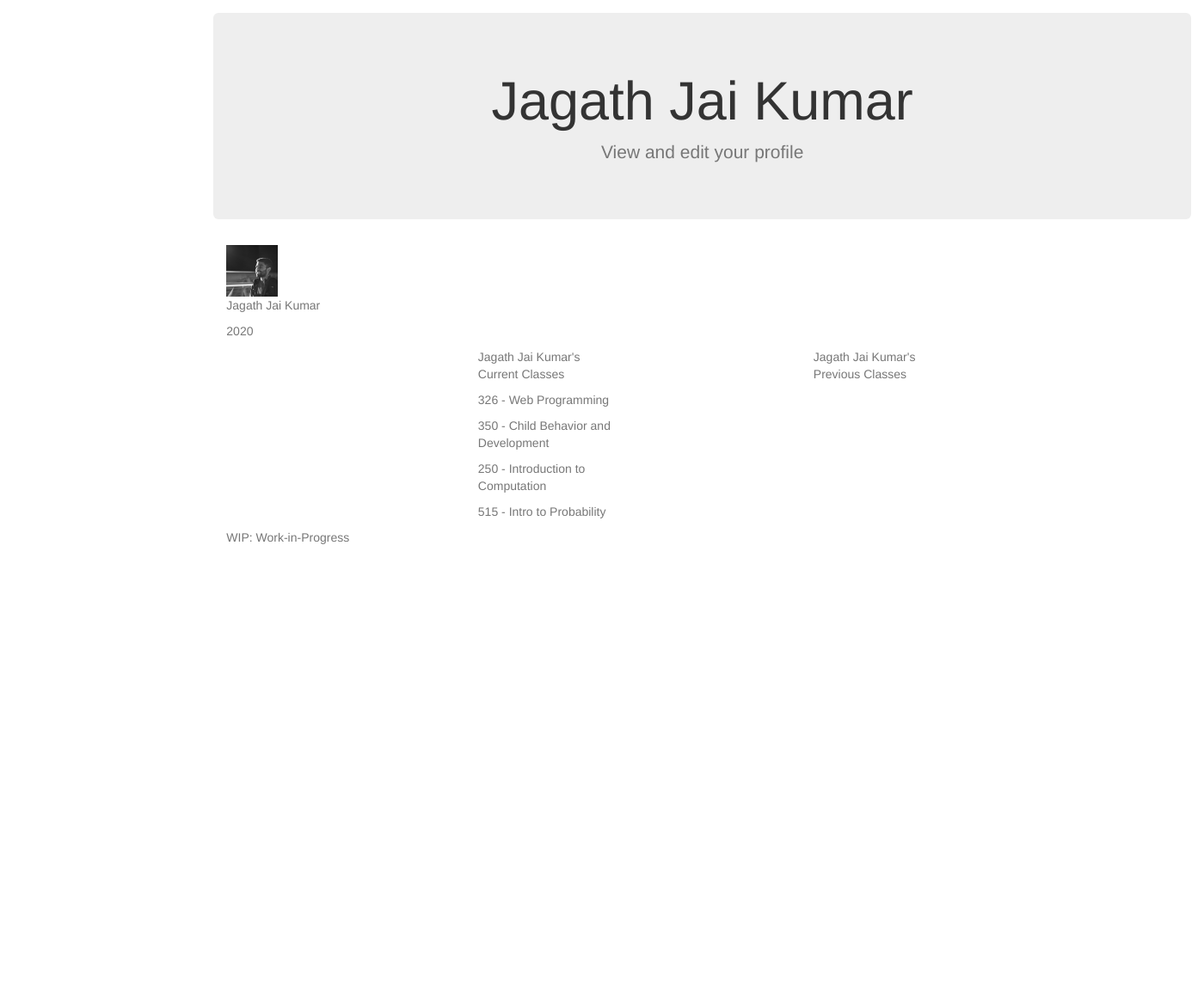
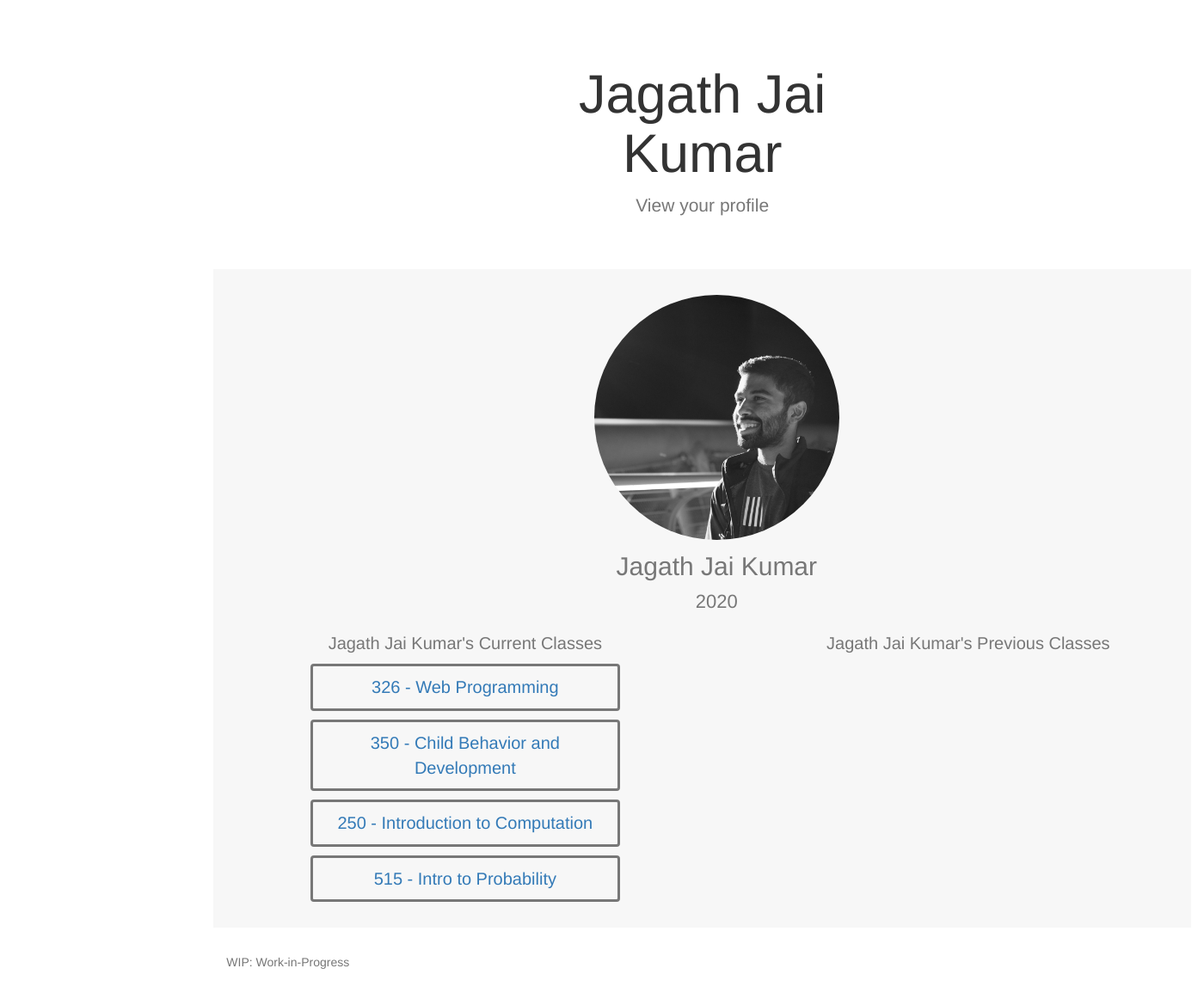
Before and after one commit to jagath-jaikumar/326-Project, a Django app: page /Tibl/myprofile/1 in a window 1400 px wide. Shown: the part 57-1219 px from the top of the page at 86% size. Before the commit the page ends 690 px from the top, so only its background shows below. Run offline with Django 3.2, Linux system fonts and the light colour scheme; data comes from the database, SQL or seed files in the repository; some libraries are stand-ins or nearby versions.

Commit message:
add classpage links

```diff
--- a/WIP/Tibl/templates/myprofile.html
+++ b/WIP/Tibl/templates/myprofile.html
@@ -1,6 +1,10 @@
 {% extends "base_generic.html" %}
 
 {% block content %}
+
+	{% load static %}
+ 	<link rel="stylesheet" href="{% static 'css/myprofile.css' %}">
+
 	<div class="navbar navbar-inverse bg-inverse">
       <div class="container d-flex justify-content-between">
         <a href="#" class="navbar-brand">Home</a>
@@ -10,19 +14,19 @@
     <section class="jumbotron text-center">
       <div class="container">
         <h1 class="jumbotron-heading">{{ student.full_name }}</h1>
-        <p class="lead text-muted">View and edit your profile</p>
+        <p class="lead text-muted">View your profile</p>
       </div>
     </section>
 
     <div class="album text-muted">
       <div class="container">
       	{% load static %}
-        <img class="profile-image" src="{% static student.profile_picture.url %}" alt="pic1" height="60" width="60">
+        <img class="profile-image" src="{% static student.profile_picture.url %}" alt="pic1">
         <p class="profile-title"> {{ student.full_name }} </p>
         <p class="profile-subheading">{{ student.grad_year }}</p>
         <div class="row">
 
-          <div class="col-md-2 col-sm-offset-3">
+          <div class="col-md-4 col-sm-offset-1">
             <!-- <div class="empty-card"></div>
             <div class="empty-card"></div>
             <div class="empty-card"></div>
@@ -32,14 +36,14 @@
             {% for section in sections %}
             	{% if section.season == "Sp" %}
 	            	<div class="class-card">
-	              		<p class="card-text">{{ section.course.number }} - {{ section.course.name }}</p>
+	              		<a href="{% url 'class' section.id %}" class="card-text">{{ section.course.number }} - {{ section.course.name }}</a>
 	            	</div>
 	            {% endif %}
 			{% endfor %}
 
           </div>
 
-          <div class="col-md-2 col-sm-offset-2">
+          <div class="col-md-4 col-sm-offset-2">
             <p class="class-list-title">{{ student.full_name }}'s Previous Classes</p>
 
             {% for section in sections %}
```
Also changed, not shown: WIP/Tibl/static/css/myprofile.css (renamed from project1/css/myprofile.css).
